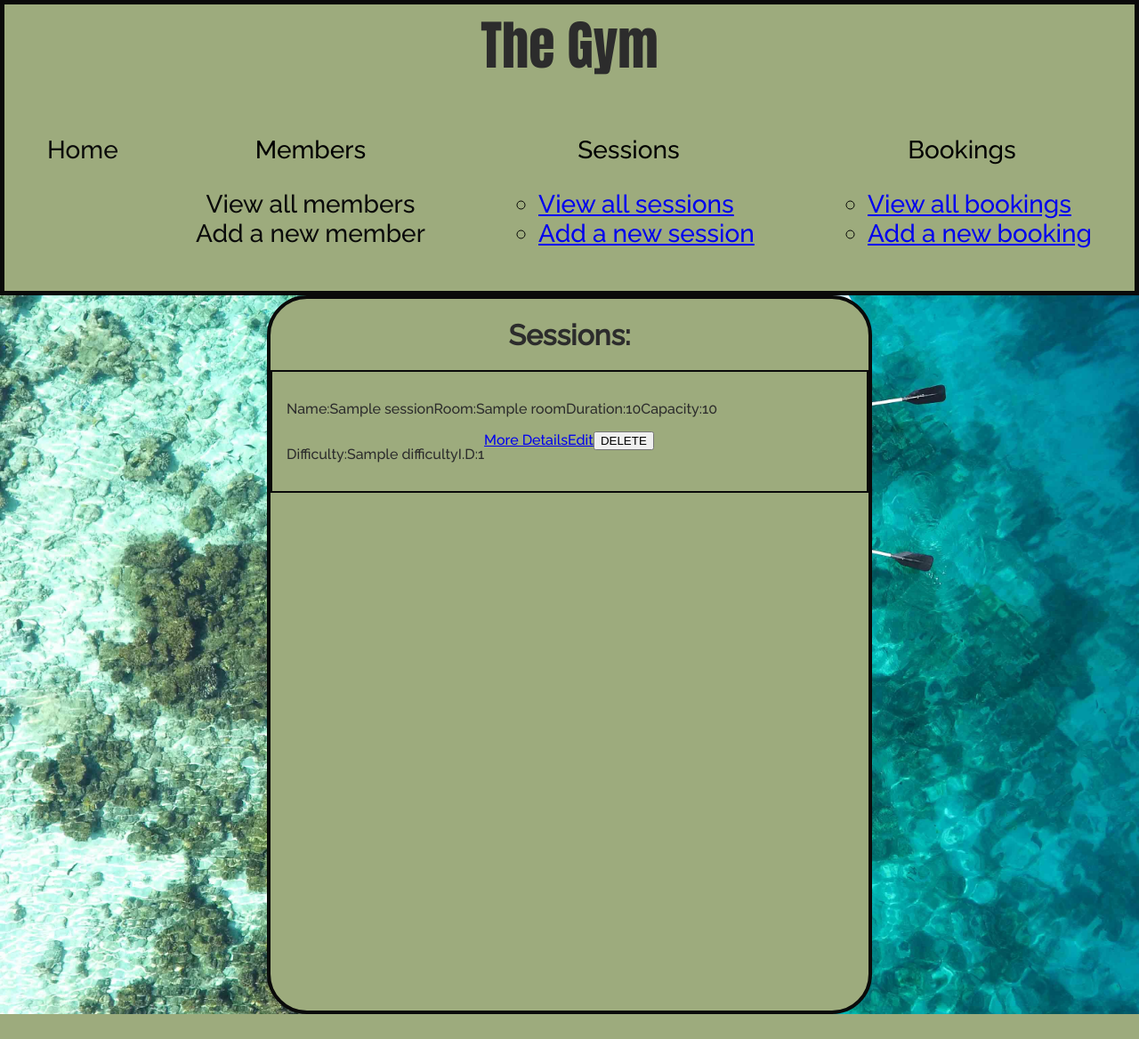
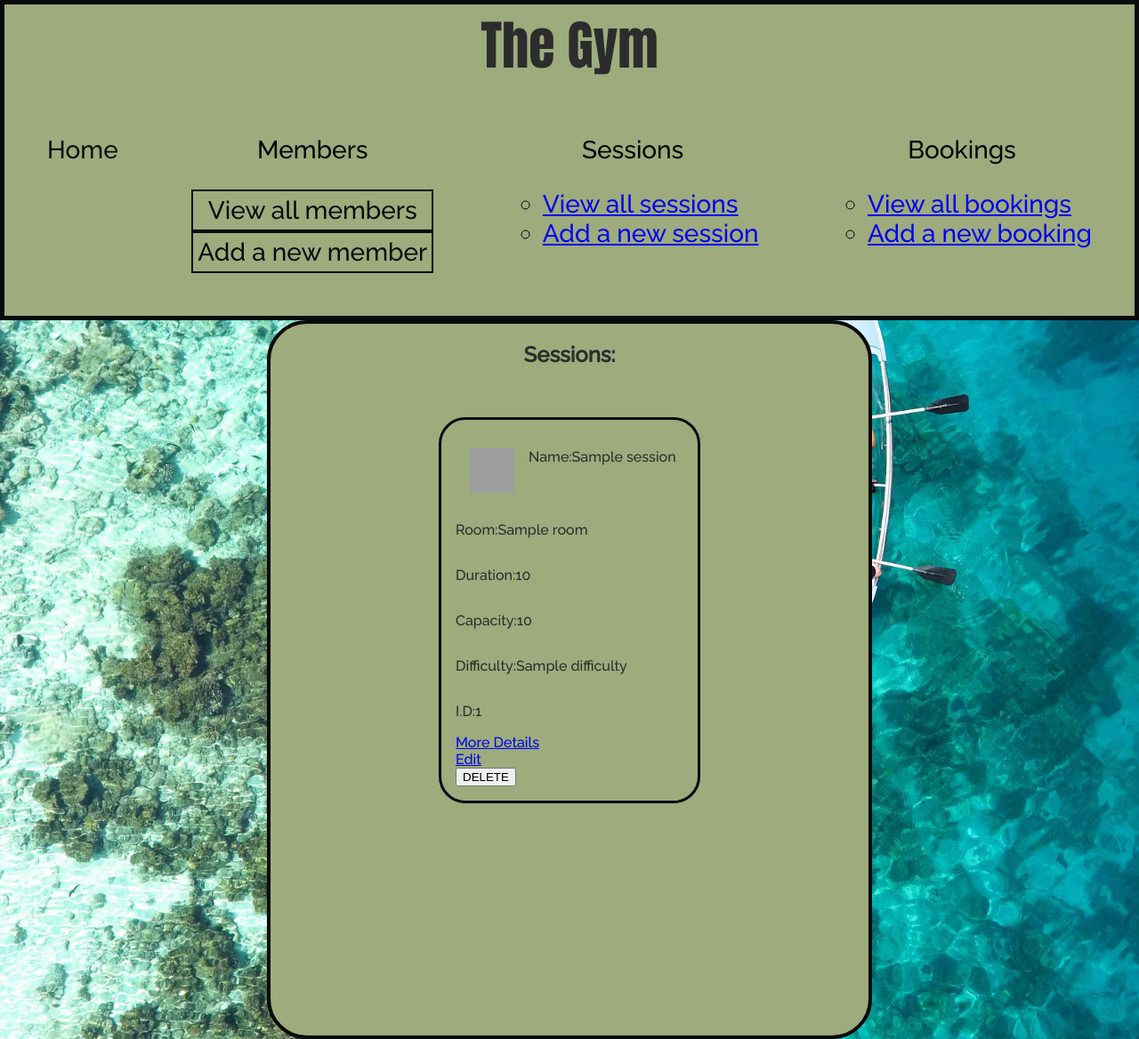
Before and after one commit to Manzilol/GYM_project, a Flask app: page /sessions in a window 1280 px wide. Shown: the whole page at 89% size. Before the commit the page ends 1140 px from the top, so only its background shows below. Run offline with Flask 2, Linux system fonts and the light colour scheme; a database or web service that is not in the repository returns one stand-in record (values such as "Sample title"); some libraries are stand-ins or nearby versions; grey boxes are pictures that could not be loaded.

Commit message:
finally sorted put the flex work

```diff
--- a/static/style.css
+++ b/static/style.css
@@ -51,6 +51,8 @@ header>h1{
     justify-content: center;
     text-decoration: none;
     color: rgb(10, 10, 10);
+    border: 2px solid rgb(10,10,10);
+    padding: 5px;
 }
 
 .home{
@@ -63,19 +65,46 @@ header>h1{
     display: flex;
     background-color: #9dab7d;
     color: rgb(44, 44, 44);
-    align-items: center;
     flex-direction: column;
     margin-left: 300px;
     margin-right: 300px;
     min-height: 100vh;
     border-radius: 45px;
-    border: 4px solid rgb(10, 10, 10)
+    border: 4px solid rgb(10, 10, 10);
+    flex-wrap: wrap;
 
+}
+
+.session_heading{
+    text-align: center;
 }
 
 .session{
     display:flex;
     flex-wrap: wrap;
-    border: 2px solid rgb(10, 10, 10);
+    /* border: 2px solid rgb(10, 10, 10); */
     padding: 16px;
+    justify-content: space-around;
 }
+
+.one_session{
+    display: flex;
+    flex-direction: column;
+    border: 3px solid rgb(10, 10, 10);
+    border-radius: 30px;
+    margin:20px 10px;
+    justify-content: space-around;
+    padding: 16px;
+    width: 20vw;
+}
+
+.session_image_and_name{
+    display: flex;
+
+}
+
+.session_logo{
+    width: 50px;
+    height: 50px;
+    margin: 16px;
+}
--- a/templates/sessions/index.html
+++ b/templates/sessions/index.html
@@ -1,24 +1,31 @@
 {% extends "base.html" %}
 {% block content %}
 
-<h1>Sessions:</h1>
+<h2 class="session_heading">Sessions:</h2>
 
-{% for session in sessions %}
+
 
 <section class="session">
+    {% for session in sessions %}
+    <div class="one_session">
+        <div class="session_image_and_name">
+            <img class="session_logo" src="https://www.seekpng.com/png/detail/794-7947917_dumbbell-variant-outline-free-vector-icons-designed-fit.png" alt="logo">
             <p>Name:{{ session.name }}</p>
+        </div>
         <p>Room:{{ session.room }}</p>
         <p>Duration:{{ session.duration }}</p>
         <p>Capacity:{{ session.capacity }}</p>
         <p>Difficulty:{{ session.difficulty }}</p>
         <p>I.D:{{ session.id }}</p>
-
         <a href="/sessions/{{session.id}}/moredetails">More Details</a>
         <a href="/sessions/{{ session.id }}/edit">Edit</a>
         <form action="/sessions/{{ session.id }}/delete" method = "POST">
             <input type="submit" value="DELETE">
         </form>
+    </div>
+
+    {% endfor %}
 </section>
 
-{% endfor %}
+
 {% endblock %}
```
Also changed, not shown: static/images/dumbell logo.png (added). Lines whose indentation alone changed are shown as unchanged.
